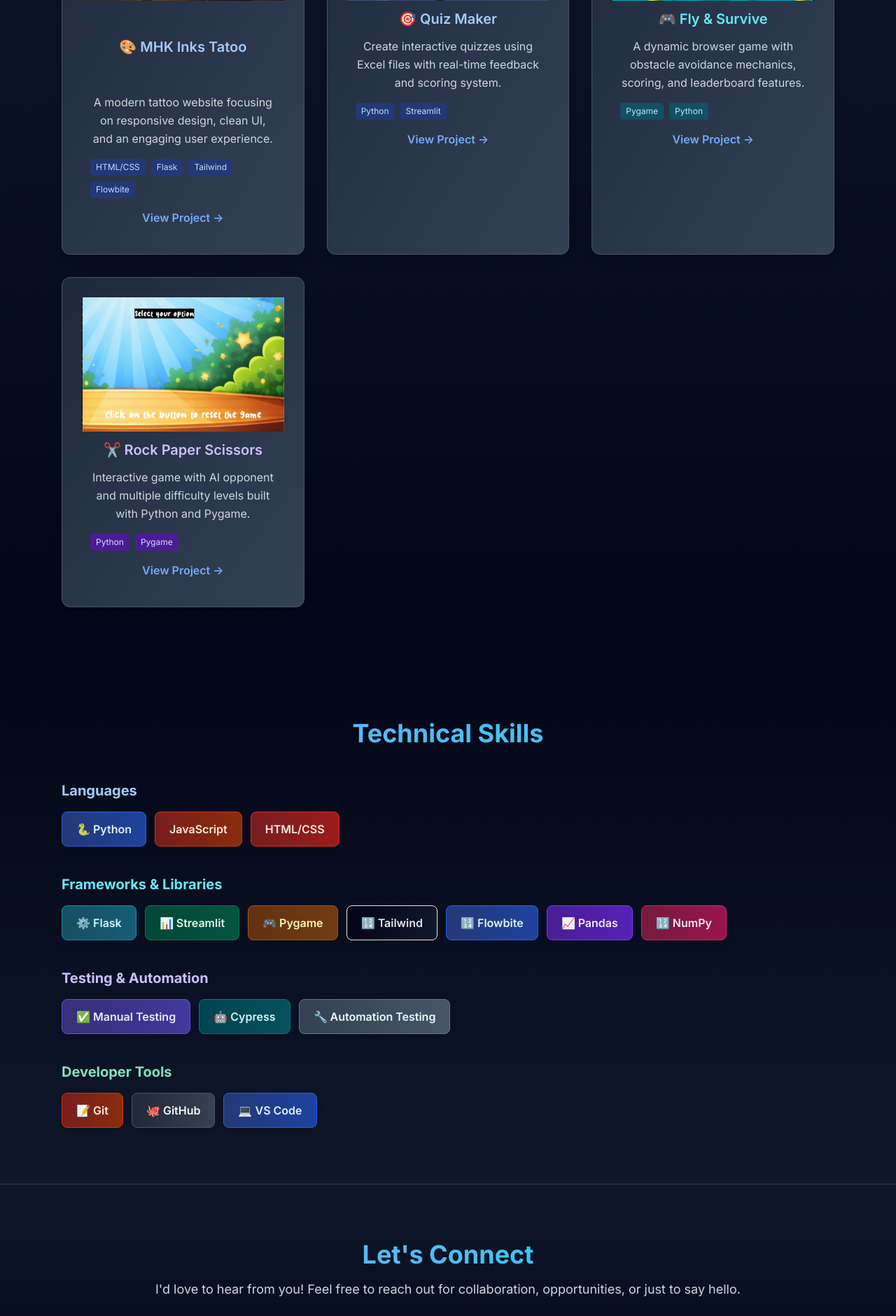
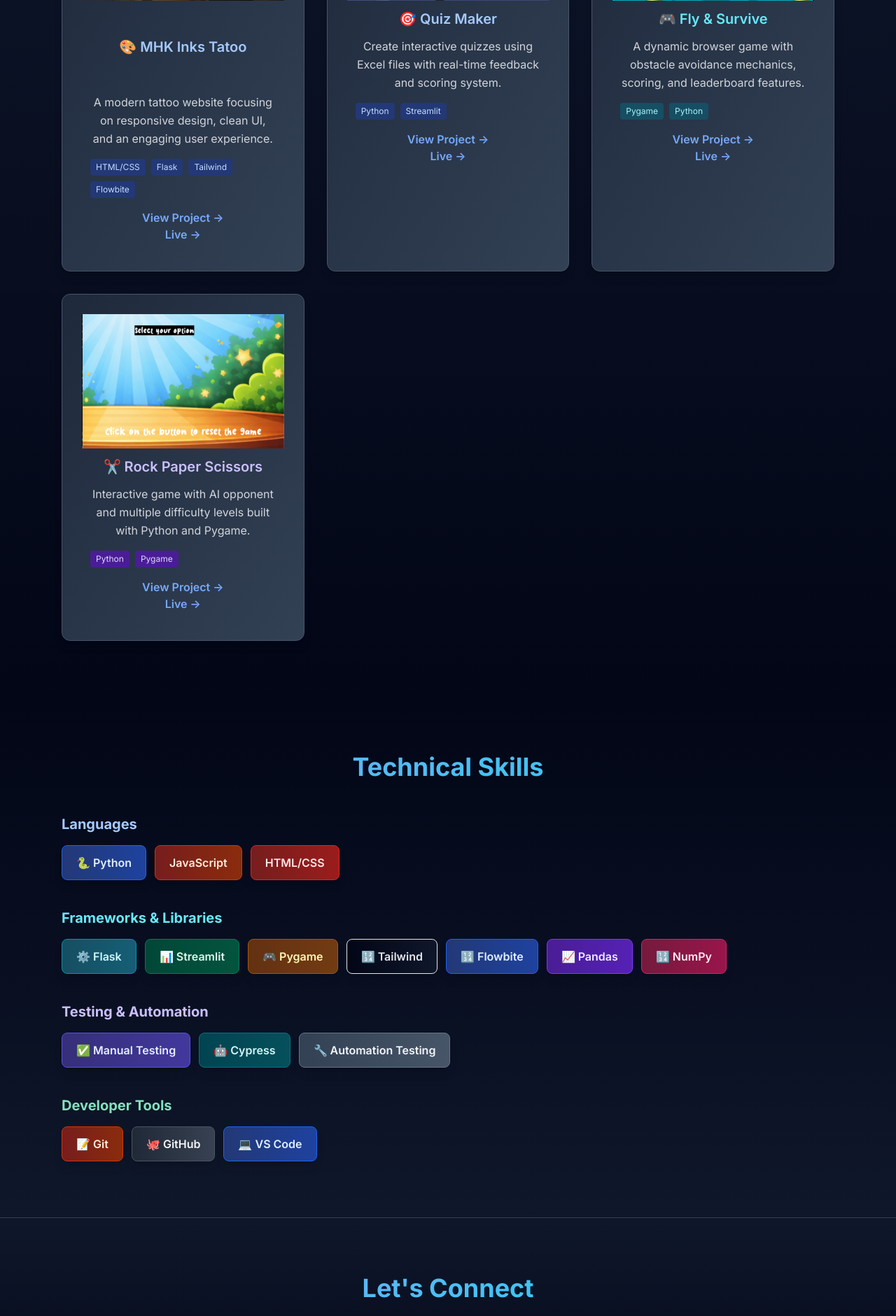
Before and after one commit to Gurpreetwork9582/Portfolio-Guri, a Flask app: page / in a window 1280 px wide. Shown: the part 1603-3484 px from the top of the page at 70% size. Run offline with Flask 3, Linux system fonts and the light colour scheme; style sheets or scripts are compiled from the project's sources; some libraries are stand-ins or nearby versions.

Commit message:
Added live projects and git hub links

```diff
--- a/templates/index.html
+++ b/templates/index.html
@@ -130,11 +130,23 @@ Featured Projects
         <span class="text-xs bg-blue-900 text-blue-200 px-2 py-1 rounded">Flowbite</span>
         </div>
 
-        <a href="https://mhkinkstattoo.vercel.app/"
+        <div>
+    <div>
+        <a href="https://github.com/Gurpreetwork9582/Tattoo"
         target="_blank"
         class="text-blue-400 hover:text-cyan-400 font-semibold transition">
         View Project →
         </a>
+    </div>
+
+    <div>
+        <a href="https://mhkinkstattoo.vercel.app/"
+        target="_blank"
+        class="text-blue-400 hover:text-cyan-400 font-semibold transition">
+        Live →
+        </a>
+    </div>
+</div>
 
 
     </div>
@@ -164,11 +176,24 @@ Create interactive quizzes using Excel files with real-time feedback and scoring
 <span class="text-xs bg-blue-900 text-blue-200 px-2 py-1 rounded">Streamlit</span>
 </div>
 
-<a href="https://quizyourself.streamlit.app/"
+<div>
+    <div>
+        <a href="https://github.com/Gurpreetwork9582/Quiz_Yourself"
         target="_blank"
         class="text-blue-400 hover:text-cyan-400 font-semibold transition">
         View Project →
         </a>
+    </div>
+
+    <div>
+        <a href="https://quizyourself.streamlit.app/"
+        target="_blank"
+        class="text-blue-400 hover:text-cyan-400 font-semibold transition">
+        Live →
+        </a>
+    </div>
+</div>
+
 
 </div>
 </div>
@@ -177,7 +202,7 @@ View Project →
 <!-- Fly & Survive -->
 
 <div class="bg-gradient-to-br from-slate-800 to-slate-700 p-7 rounded-xl shadow-lg hover:shadow-2xl hover:scale-105 transition border border-slate-600">
- <a href="https://github.com/Gurpreetwork9582/FlyandSurvive">
+ <a href="https://flyand-survive.vercel.app/">
         <img class="w-full h-48 object-cover" src="/static/images/FlyandSurvive.png" alt="Mhkinks" width="2800 " height="1396"/>
     </a>
 <div class="p-3 text-center">
@@ -195,11 +220,23 @@ A dynamic browser game with obstacle avoidance mechanics, scoring, and leaderboa
 <span class="text-xs bg-cyan-900 text-cyan-200 px-2 py-1 rounded">Python</span>
 </div>
 
+<div>
+    <div>
         <a href="https://github.com/Gurpreetwork9582/FlyandSurvive"
         target="_blank"
         class="text-blue-400 hover:text-cyan-400 font-semibold transition">
         View Project →
         </a>
+    </div>
+
+    <div>
+        <a href="https://flyand-survive.vercel.app/"
+        target="_blank"
+        class="text-blue-400 hover:text-cyan-400 font-semibold transition">
+        Live →
+        </a>
+    </div>
+</div>
 
 </div>
 </div>
@@ -209,7 +246,7 @@ View Project →
 
 <div class="bg-gradient-to-br from-slate-800 to-slate-700 p-7 rounded-xl shadow-lg hover:shadow-2xl hover:scale-105 transition border border-slate-600">
 
- <a href="https://github.com/Gurpreetwork9582/Rock-Paper-Scissors">
+ <a href="https://rock-paper-scissors-zeta-ecru.vercel.app/">
         <img class="w-full h-48 object-cover" src="/static/images/Rock-paper-scissor.png" alt="Mhkinks" />
     </a>
 <div class="p-3 text-center">
@@ -227,11 +264,23 @@ Interactive game with AI opponent and multiple difficulty levels built with Pyth
 <span class="text-xs bg-purple-900 text-purple-200 px-2 py-1 rounded">Pygame</span>
 </div>
 
+<div>
+    <div>
         <a href="https://github.com/Gurpreetwork9582/Rock-Paper-Scissors"
         target="_blank"
         class="text-blue-400 hover:text-cyan-400 font-semibold transition">
         View Project →
         </a>
+    </div>
+
+    <div>
+        <a href="https://rock-paper-scissors-zeta-ecru.vercel.app/"
+        target="_blank"
+        class="text-blue-400 hover:text-cyan-400 font-semibold transition">
+        Live →
+        </a>
+    </div>
+</div>
 
 </div>
 </div>
```
Lines whose indentation alone changed are shown as unchanged.
